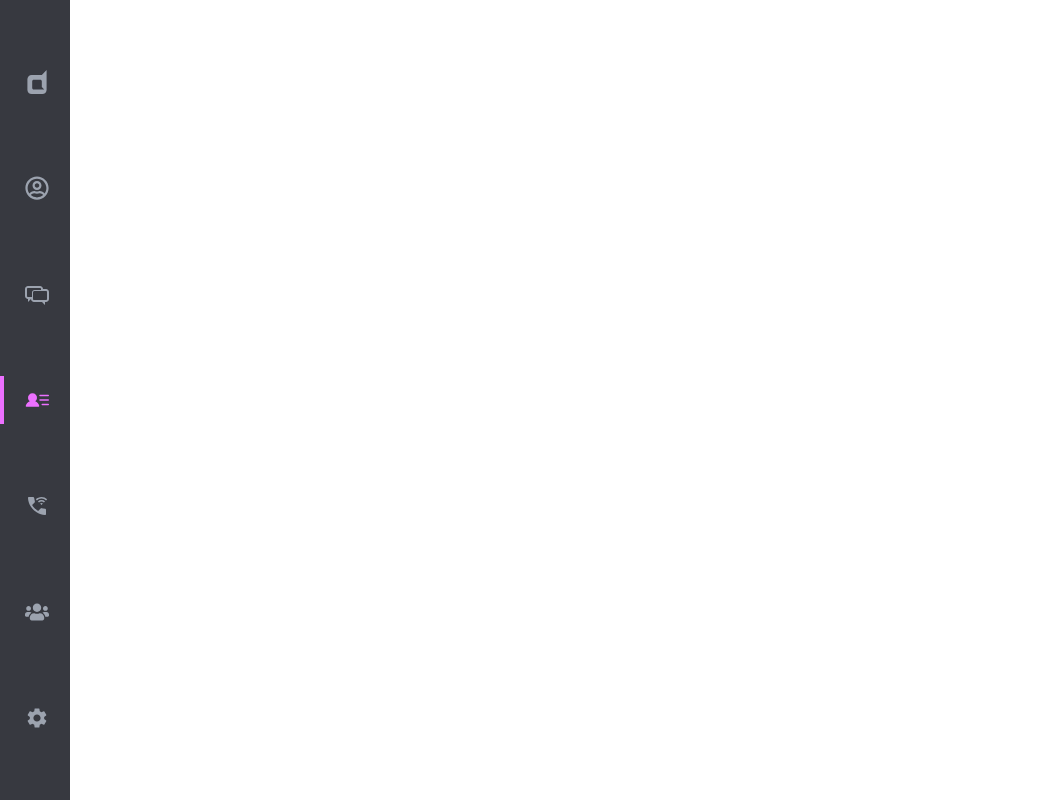
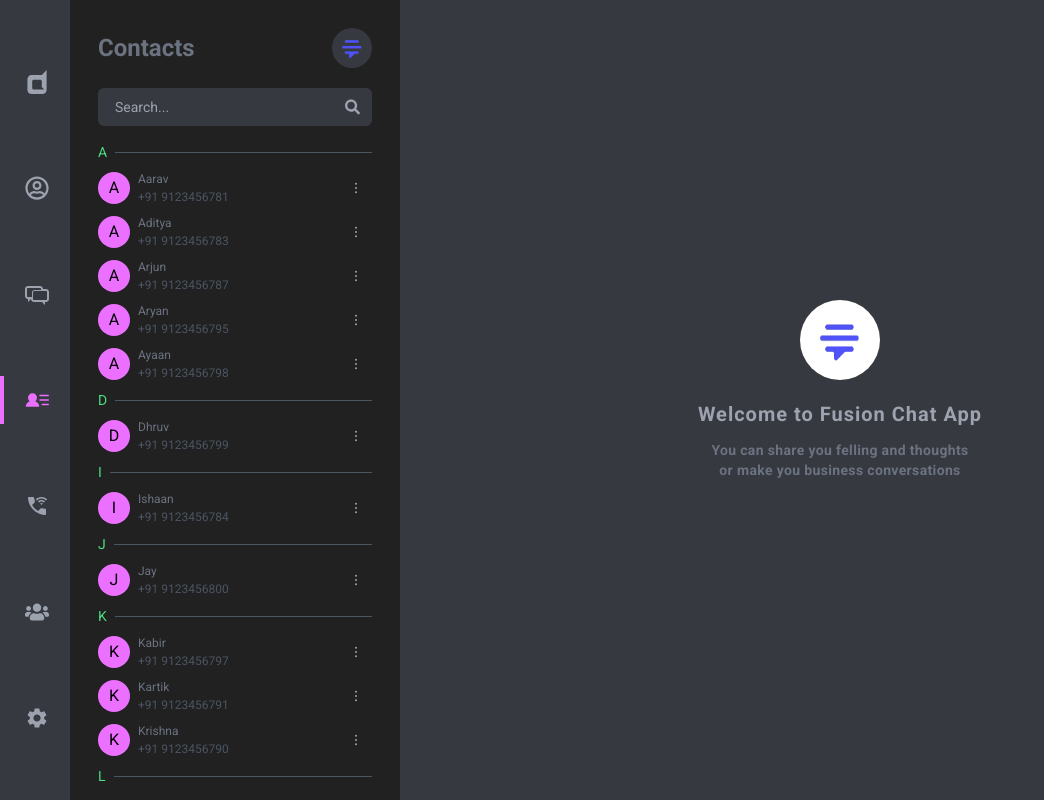
Before and after one commit to shivamFullStack111/Chat-Fussion---Chat-app-mern-stack-with-best-practices, a React (Vite) app in the folder frontend/: page /contacts in a window 1280 px wide. Shown: the whole page, without its empty margins (0-1044 px from the left). Built offline with nearby package versions, Linux system fonts and the light colour scheme.

Commit message:
contact page done

```diff
--- a/frontend/src/chats/ChatScreen.jsx
+++ b/frontend/src/chats/ChatScreen.jsx
@@ -158,6 +158,7 @@ const MobileChatScreen = ({ setmoreOptionOpen, moreOptionOpen }) => {
             <TextMessage />
             <PdfMessage />
             <DateDivider />
+            <ImageMessage/>
             <TextMessage />
           </div>
           <MoreOption
--- a/frontend/src/chats/ChatsLeft.jsx
+++ b/frontend/src/chats/ChatsLeft.jsx
@@ -1,9 +1,5 @@
 /* eslint-disable react/prop-types */
-import { MdGroups, MdMail } from "react-icons/md";
-import { FaSearch, FaUser } from "react-icons/fa";
-import { RiContactsBook2Fill } from "react-icons/ri";
-import { PiClockUserThin, PiDotsThreeVerticalBold } from "react-icons/pi";
-import { FaLocationPin } from "react-icons/fa6";
+import { FaSearch } from "react-icons/fa";
 import brandLogo from "../images/brandLogo.png";
 
 const ChatLeft = ({ dimensions }) => {
--- /dev/null
+++ b/frontend/src/contacts/ContactLeft.jsx
@@ -0,0 +1,158 @@
+/* eslint-disable react/prop-types */
+import { FaSearch } from "react-icons/fa";
+import brandLogo from "../images/brandLogo.png";
+import React, { useEffect, useState } from "react";
+import { motion } from "framer-motion";
+import { PiDotsThreeVerticalBold } from "react-icons/pi";
+import { RxCross1 } from "react-icons/rx";
+import { MdBlock, MdDelete } from "react-icons/md";
+
+const ContactLeft = ({ dimensions }) => {
+  const [groupedData, setgroupedData] = useState([]);
+
+  useEffect(() => {
+    let alphabets = [];
+
+    let sortedData = users.sort((a, b) => a.name.localeCompare(b.name));
+
+    sortedData.forEach((user) => {
+      if (alphabets.includes(user.name[0].toLowerCase())) {
+        setgroupedData((p) => [...p, { type: "user", ...user }]);
+      } else {
+        alphabets.push(user.name[0].toLowerCase());
+        setgroupedData((p) => [
+          ...p,
+          { type: "alphabet", letter: user.name[0] },
+        ]);
+        setgroupedData((p) => [...p, { type: "user", ...user }]);
+      }
+    });
+  }, []);
+
+  return (
+    <div className="w-full 1000px:min-w-[330px] 1000px:max-w-[330px]  h-[100vh] bg-darkbg_2">
+      <div className="p-7 pb-0">
+        <div className="flex justify-between items-center">
+          <p className="text-2xl font-semibold text-gray-500">Contacts</p>
+          <img
+            className="w-10 h-10 rounded-full bg-darkbg"
+            src={brandLogo}
+            alt=""
+          />
+        </div>
+        <div className="flex items-center bg-darkbg p-3 py-1 mt-5 rounded-md">
+          <input
+            placeholder="Search..."
+            spellCheck={false}
+            className="outline-none text-sm text-gray-300 w-full p-[5px] bg-darkbg "
+            type="text "
+          />
+          <FaSearch className=" text-gray-400" />
+        </div>
+
+        <div
+          style={{
+            height:
+              dimensions?.width > 1000
+                ? dimensions?.height - 130
+                : dimensions?.height - 180,
+          }}
+          className=" overflow-y-scroll overflow-x-hidden scroll-smooth"
+        >
+          <div className="flex flex-col gap-2 mt-4">
+            {groupedData.map((data, i) => {
+              if (data?.type == "user")
+                return <UserListItem key={i} user={data} />;
+              else
+                return (
+                  <div className="flex gap-2 items-center" key={i}>
+                    <p className="text-green-400 text-sm">{data?.letter}</p>
+                    <p className="w-full h-min border-b border-gray-600"></p>
+                  </div>
+                );
+            })}
+          </div>
+        </div>
+      </div>
+    </div>
+  );
+};
+
+export default ContactLeft;
+
+const UserListItem = ({ user, i }) => {
+  const [optionActive, setoptionActive] = useState(false);
+  return (
+    <motion.div
+      initial={{ y: 10, opacity: 0 }}
+      transition={{ duration: 0.4 }}
+      whileInView={{ y: 0, opacity: 1 }}
+      className=" flex items-center  gap-2"
+      key={i}
+    >
+      <div className="flex gap-2 items-center w-full justify-between">
+        <div className="flex items-center gap-2">
+          <div
+            className="h-8 w-8  rounded-full relative bg-primary flex justify-center items-center"
+            src=""
+            alt=""
+          >
+            {user?.name[0]}
+          </div>
+          <div>
+            <p className="text-gray-500  text-[12px]">{user?.name}</p>
+            <p className="text-[12px] text-gray-600">{user?.number}</p>
+          </div>
+        </div>
+        <div className="relative">
+          {!optionActive ? (
+            <PiDotsThreeVerticalBold
+              onClick={() => setoptionActive((p) => !p)}
+              className={`mr-2 text-gray-400 cursor-pointer `}
+            />
+          ) : (
+            <RxCross1
+              onClick={() => setoptionActive((p) => !p)}
+              className={`mr-2 text-gray-400 cursor-pointer `}
+            />
+          )}
+          {optionActive && (
+            <div className="h-auto w-28  bg-darkbg  z-50  rounded-md absolute right-10 top-0  ">
+              <div className="flex items-center cursor-pointer text-sm text-gray-400 rounded-t-md justify-between p-2 hover:bg-gray-700">
+                <p>Block</p>
+                <MdBlock />
+              </div>
+              <div className="flex items-center cursor-pointer text-sm text-gray-400 rounded-b-md justify-between p-2 hover:bg-gray-700">
+                <p>Remove</p>
+                <MdDelete />
+              </div>
+            </div>
+          )}
+        </div>
+      </div>
+    </motion.div>
+  );
+};
+
+const users = [
+  { name: "Aarav", number: "+91 9123456781" },
+  { name: "Vihaan", number: "+91 9123456782" },
+  { name: "Aditya", number: "+91 9123456783" },
+  { name: "Ishaan", number: "+91 9123456784" },
+  { name: "Shaurya", number: "+91 9123456785" },
+  { name: "Vivaan", number: "+91 9123456786" },
+  { name: "Arjun", number: "+91 9123456787" },
+  { name: "Sai", number: "+91 9123456788" },
+  { name: "Reyansh", number: "+91 9123456789" },
+  { name: "Krishna", number: "+91 9123456790" },
+  { name: "Kartik", number: "+91 9123456791" },
+  { name: "Rishi", number: "+91 9123456792" },
+  { name: "Rohan", number: "+91 9123456793" },
+  { name: "Om", number: "+91 9123456794" },
+  { name: "Aryan", number: "+91 9123456795" },
+  { name: "Laksh", number: "+91 9123456796" },
+  { name: "Kabir", number: "+91 9123456797" },
+  { name: "Ayaan", number: "+91 9123456798" },
+  { name: "Dhruv", number: "+91 9123456799" },
+  { name: "Jay", number: "+91 9123456800" },
+];
--- a/frontend/src/contacts/Contacts.jsx
+++ b/frontend/src/contacts/Contacts.jsx
@@ -1,5 +1,8 @@
+import ChatLeft from "../chats/ChatsLeft";
 import HomeSideBar from "../components/HomeSideBar";
 import { useEffect, useState } from "react";
+import HomeRight from "../home/HomeRight";
+import ContactLeft from "./ContactLeft";
 
 const Contacts = () => {
   const [dimensions, setdimensions] = useState({ width: 0, height: 0 });
@@ -24,6 +27,9 @@ const Contacts = () => {
   return (
     <div className="flex h-[100vh] overflow-hidden">
       <HomeSideBar active={4}></HomeSideBar>
+      <ContactLeft dimensions={dimensions} />
+      <HomeRight />
+
       {/* profile left side  */}
     </div>
   );
```
Also changed, not shown: 1 other file (tests, documents, lock files or other folders).
